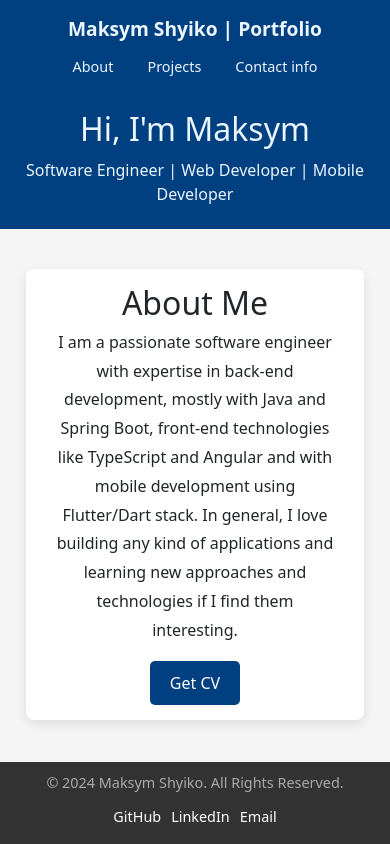
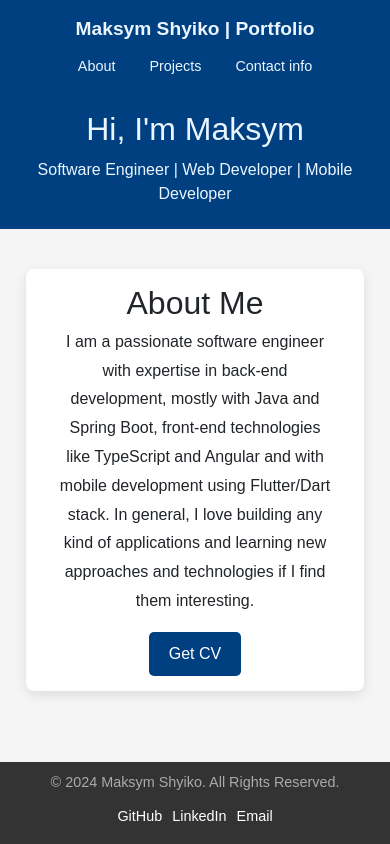
Before and after one commit to M-Bell/Portfolio_FE, an Angular app: page /#/home in a window 390 px wide. Built offline with nearby package versions, Linux system fonts and the light colour scheme.

Commit message:
Fitted contact-me layout for mobile

```diff
--- a/src/app/layouts/content/contact-me/contact-me.component.css
+++ b/src/app/layouts/content/contact-me/contact-me.component.css
@@ -86,6 +86,11 @@ button[type="submit"] {
     font-size: 1rem;
     padding: 10px;
   }
+
+  .content h2 {
+    font-size: 1.4rem;
+  }
+
 }
 
 .error {
--- a/src/styles.css
+++ b/src/styles.css
@@ -1,12 +1,12 @@
 @import "../node_modules/@angular/material/prebuilt-themes/deeppurple-amber.css";
 
 * {
+  font-family: "Arial", sans-serif;
   margin: 0;
   padding: 0;
 }
 
 body {
-  font-family: "Arial", sans-serif;
   line-height: 1.6;
   background-color: #b78282;
   color: #333;
```
